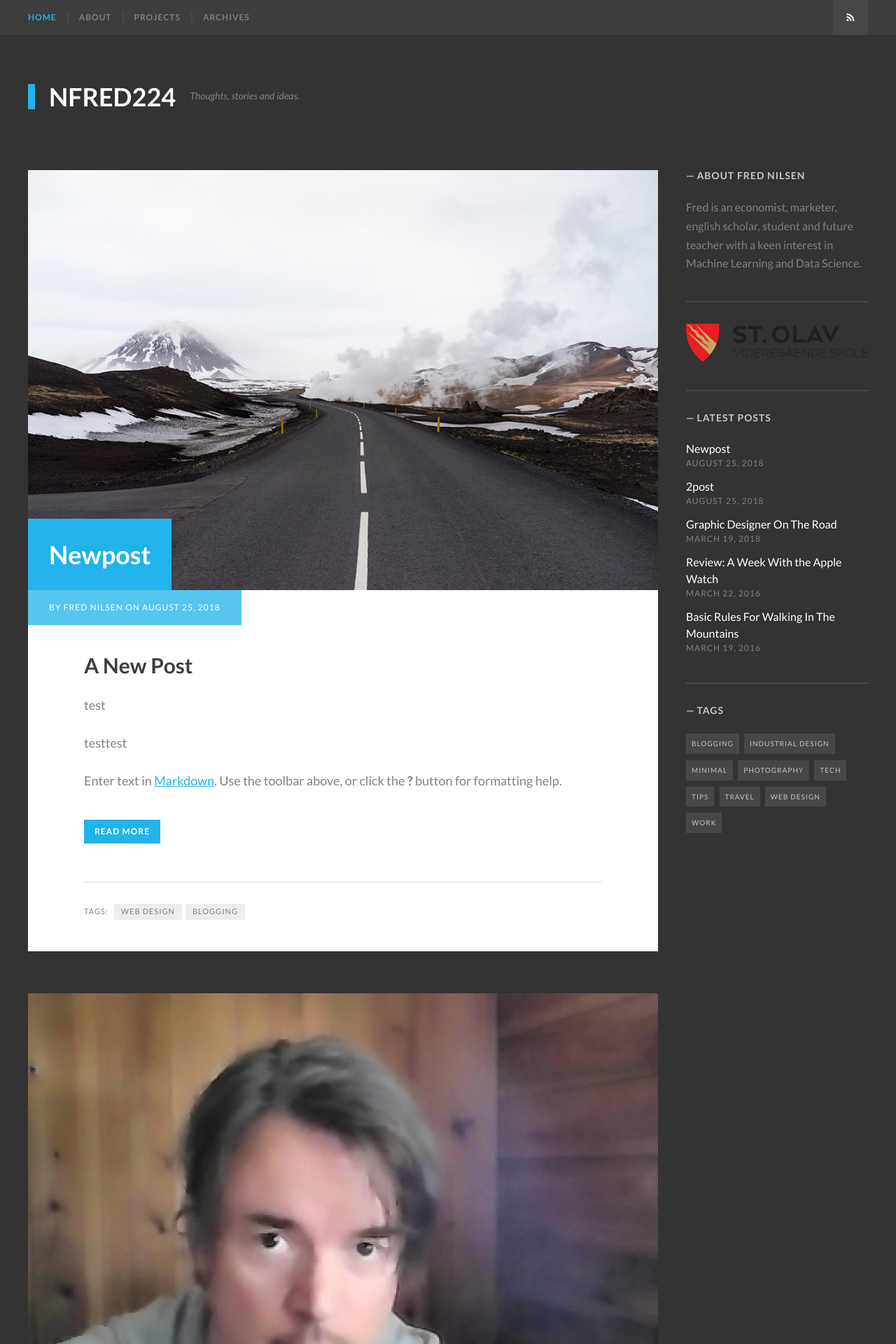
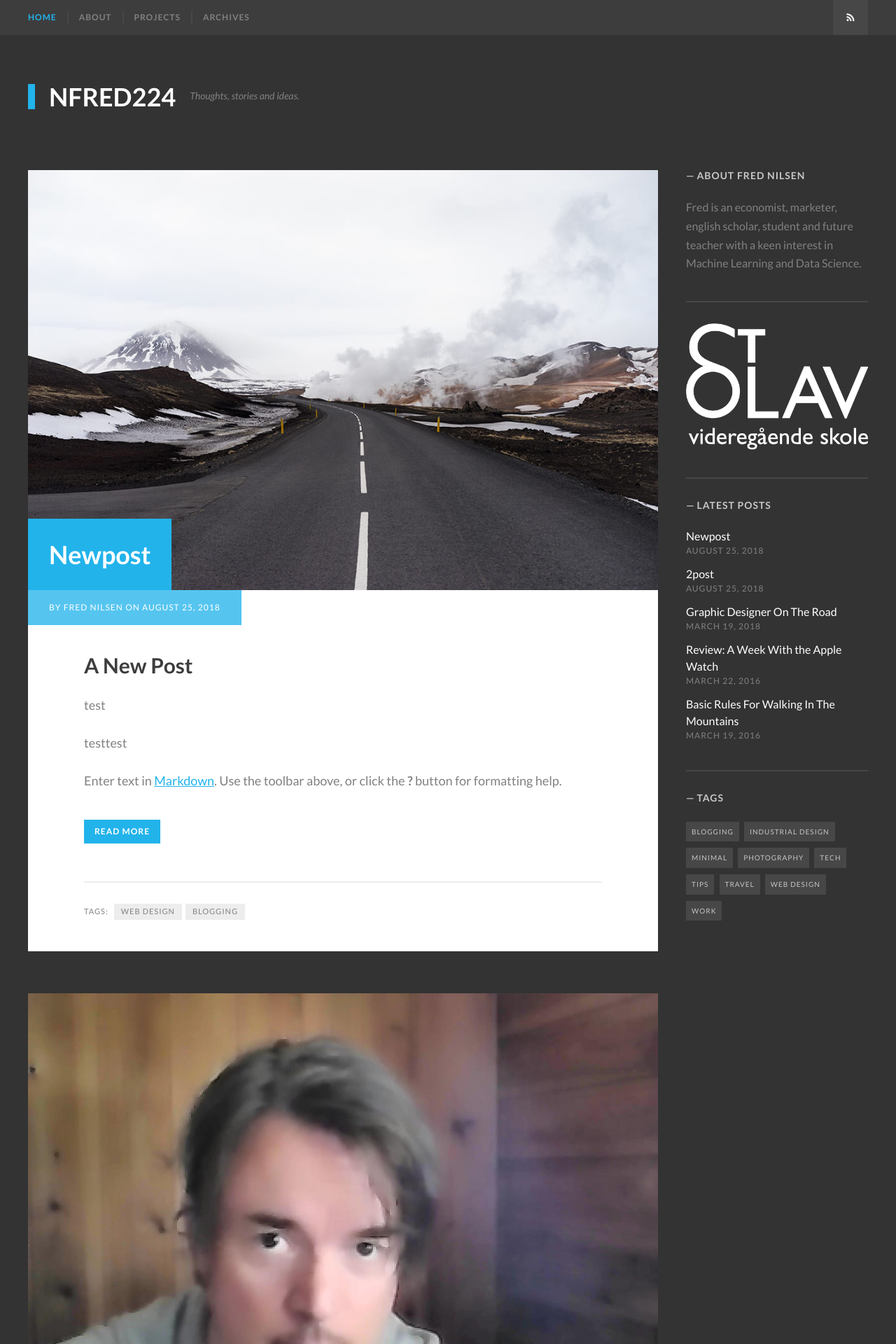
Before and after one commit to NFred224/Blog, a Jekyll site: the page built from index.html, in a window 1280 px wide. Shown: the top 1920 px of the page at 70% size. Built offline with Jekyll 4.4.1, drawn with Linux system fonts in a browser that asks for light colours; some web fonts are replaced; the list of posts is cut into pages by our own code.

Commit message:
Update _config.yml

```diff
--- a/_config.yml
+++ b/_config.yml
@@ -46,7 +46,7 @@ author_image: /images/GoodMorning.jpg
 
 # Sidebar Add banner
 banner_url: "https://stolav.vgs.no/"
-banner_image: images/logo-st-olav.svg
+banner_image: images/footer-logo-st-olav.png
 
 
 
```
